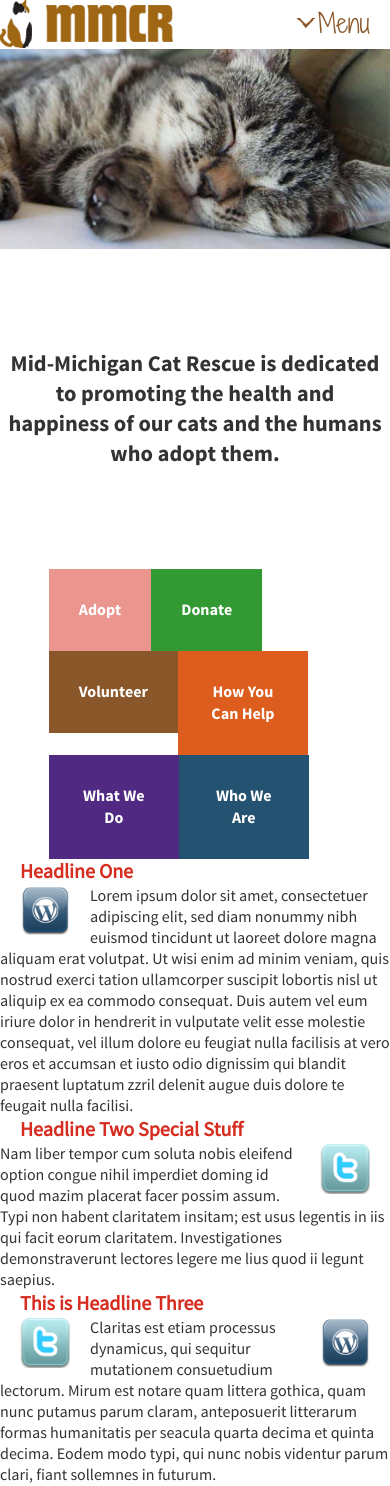
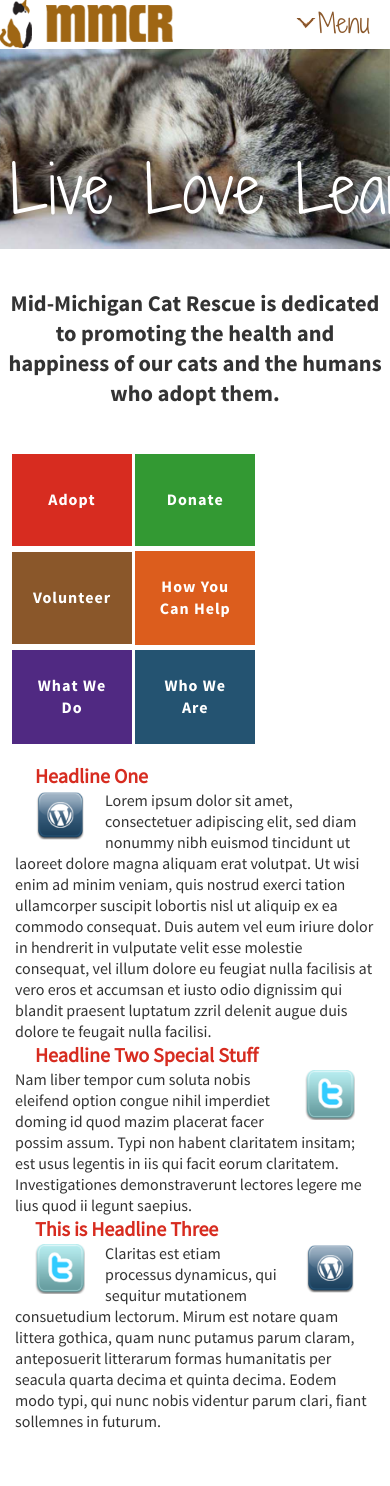
Before and after one commit to mmcrproject/mmcr-web, a PHP site: page / in a window 390 px wide. After the commit the page ends 1428 px from the top, so only its background shows below. Run offline with PHP 8.4, Linux system fonts and the light colour scheme.

Commit message:
Alpha page, responsive, three-column

```diff
--- a/responsive/css/index.css
+++ b/responsive/css/index.css
@@ -1,42 +1,30 @@
-#contentSelectorDiv{
-	width: 75%;
-	margin-left: auto;
-	margin-right:auto;
+div.contentSelector {
+	display:inline-block;
+	vertical-align: middle;
+	color: white;
+	text-align: center;
+	letter-spacing:1px;
+	padding:25px 20px;
+	width:80px;
+	margin-top:5px;
+	cursor: pointer;
 }
 
-#contentSelectorDiv  div {
-	color: white;
-	text-align: center;
-	padding: 30px;
-	float: left;
-	max-width: 70px;
-}
-#contentSelectorDiv div span {
-	height: 20px;
+#contentSelectorDiv {
+	width: 735px;
+	margin-left: auto;
+	margin-right: auto;
 }
 
-#contentSelectorDiv  #contentSelector1 {
-	background: #eb958f;
+div.contentSelector.extraPadding {
+	padding: 35px 20px;
 }
 
-#contentSelectorDiv  #contentSelector2 {
-	background: #339933;
-}
-
-#contentSelectorDiv  #contentSelector3 {
-	background: #8a572a;
-}
-
-#contentSelectorDiv  #contentSelector4 {
-	background:  #dc5d1d;
-}
-
-#contentSelectorDiv  #contentSelector5 {
-	background: #502982;
-}
-
-#contentSelectorDiv  #contentSelector6 {
-	background: #245371;
+#content{
+	width: 984px;
+	margin-left: auto;
+	margin-right: auto;
+	margin-top: 20px;
 }
 
 #content .contentLeftImage {
@@ -58,6 +46,12 @@
 	font-weight: bold;
 	color: #d72c20;
 	font-size: 20px;
+}
+
+.contentItem{
+	width: 33%;
+	display: inline;
+	float: left;
 }
 
 #headerImage {
@@ -94,6 +88,10 @@
 }
 
 @media screen and (max-width: 990px) {
+	#headerImage span.header{
+		margin-top: 50px;
+	}
+
 	#siteDescription{
 		text-align: center;
 		margin:100px auto;
@@ -101,9 +99,76 @@
 		font-size:1.4em;
 		width: 98%;
 	}
+
+	#content{
+		width: 848px;
+	}
+}
+
+@media screen and (max-width: 850px) {
+	#headerImage span.header{
+		margin-top: 220px;
+	}
+	#siteDescription{
+	margin:60px auto;
+	}
+	#content{
+		width: 750px;
+	}
 }
 
 @media screen and (max-width: 750px) {
+	#headerImage span.header{
+		font-size: 4em;
+	}
+
+	#headerImage span.header{
+		margin-top: -60px;
+	}
+
+	#headerImage {
+		height: 200px;
+		background-size: 643px;
+	}
+	#siteDescription{
+	margin:40px auto;
+	}
+	#contentSelectorDiv{
+		width: 366px;
+	}
+	#content{
+		width: 650px;
+	}
+}
+
+@media screen and (max-width: 680px) {
+	#content{
+		width: 450px;
+	}
+	#content .contentItem{
+		width: 100%;
+		display: block;
+		clear: both;
+	}
+}
+
+@media screen and (max-width: 480px) {
+	#contentSelectorDiv{
+		width: 366px;
+	}
+
+	#contentSelectorDiv #contentSelectorTable td{
+	width: 70px;
+	}
+
+	#content{
+	width: 360px;
+	}
+
+	#content .contentItem{
+		display: block;
+		clear: both;
+	}
 
 	#headerImage {
 		height: 200px;
@@ -111,10 +176,8 @@
 	}
 }
 
-@media screen and (max-width: 450px) {
-
-	#headerImage {
-		height: 200px;
-		background-size: 643px;
+@media screen and (max-width: 385px) {
+	#contentSelectorDiv{
+		width: 244px;
 	}
 }
--- a/responsive/index.php
+++ b/responsive/index.php
@@ -39,23 +39,23 @@
 <div class="clear"></div>
 
 <div id="contentSelectorDiv">
-	<div id="contentSelector1" class="bold">
+	<div class="contentSelector bold extraPadding redbg">
 		<span>Adopt</span>
 	</div>
-	<div id="contentSelector2">
-		<span class="bold">Donate</span>
+	<div class="contentSelector bold extraPadding greenbg">
+		<span>Donate</span>
 	</div>
-	<div id="contentSelector3">
-		<span class="bold">Volunteer</span>
+	<div class="contentSelector bold extraPadding brownbg">
+		<span>Volunteer</span>
 	</div>
-	<div id="contentSelector4">
-		<span class="bold">How You Can Help</span>
+	<div class="contentSelector bold orangebg">
+		<span>How You Can Help</span>
 	</div>
-	<div id="contentSelector5">
-		<span class="bold">What We Do</span>
+	<div class="contentSelector bold purplebg">
+		<span>What We Do</span>
 	</div>
-	<div id="contentSelector6">
-		<span class="bold">Who We Are</span>
+	<div class="contentSelector bold bluebg">
+		<span>Who We Are</span>
 	</div>
 </div>
 
@@ -67,8 +67,6 @@
 		<div class="contentHeadline">
 			<span>Headline One</span>
 
-<div class="clear"></div>
-
 		</div>
 		<div class="contentStory">
 			<img src="./img/wordpress.png" class="contentLeftImage"></img>
@@ -76,13 +74,9 @@
 		</div>
 	</div>
 
-<div class="clear"></div>
-
 	<div class="contentItem">
 		<div class="contentHeadline">
 			<span>Headline Two Special Stuff</span>
-
-<div class="clear"></div>
 
 		</div>
 		<div class="contentStory">
@@ -91,13 +85,9 @@
 		</div>
 	</div>
 
-<div class="clear"></div>
-
 	<div class="contentItem">
 		<div class="contentHeadline">
 			<span>This is Headline Three</span>
-
-<div class="clear"></div>
 
 		</div>
 		<div class="contentStory">
```
